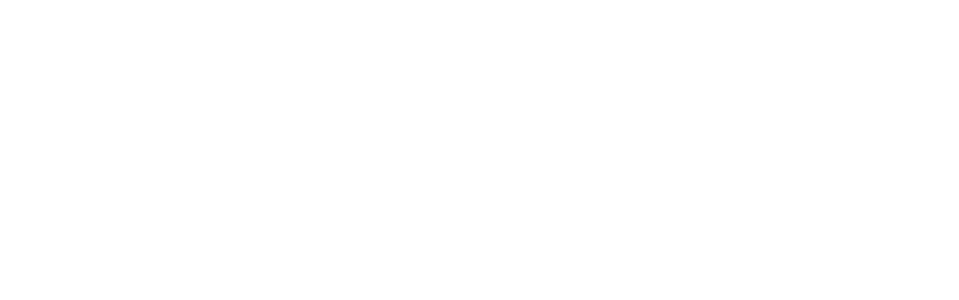
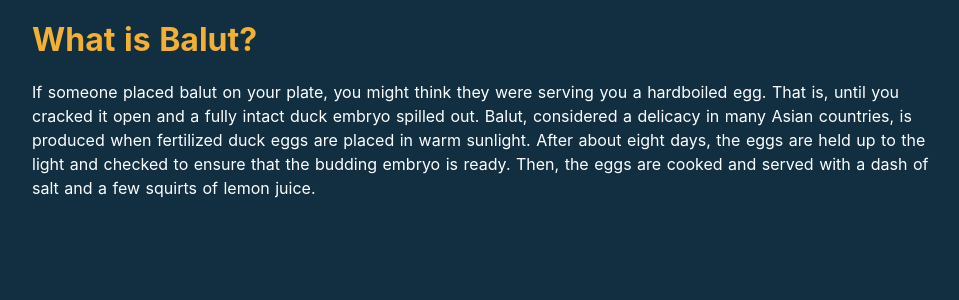
Before and after one commit to renanlimabl/nuxtjs-firstproject, a Nuxt app: page /post in a window 1280 px wide. Before the commit this address had no page. Shown: the top 300 px of the page, without its empty margins (158-1117 px from the left). Built offline with nearby package versions, Linux system fonts and the light colour scheme.

Commit message:
add globalstyle and sass loader

```diff
--- a/layouts/default.vue
+++ b/layouts/default.vue
@@ -5,17 +5,16 @@
 </template>
 
 <style>
+:root {
+    --navy: #112F41;
+    --teal: #068587;
+    --teal-light: #4FB99F;
+    --yellow: #F2B134;
+    --main-bg-color: coral;
+  }
   html {
-  font-family:
-    'Source Sans Pro',
-    -apple-system,
-    BlinkMacSystemFont,
-    'Segoe UI',
-    Roboto,
-    'Helvetica Neue',
-    Arial,
-    sans-serif;
-  font-size: 16px;
+    font-family: 'Source Sans Pro', -apple-system, BlinkMacSystemFont, 'Segoe UI',
+    Roboto, 'Helvetica Neue', Arial, sans-serif;
     word-spacing: 1px;
     -ms-text-size-adjust: 100%;
     -webkit-text-size-adjust: 100%;
@@ -23,14 +22,47 @@ html {
     -webkit-font-smoothing: antialiased;
     box-sizing: border-box;
   }
-
   *,
-*::before,
-*::after {
+  *:before,
+  *:after {
     box-sizing: border-box;
     margin: 0;
   }
-
+  body {
+    padding: 1rem;
+    background: var(--navy);
+    color: white;
+  }
+  a {
+    color: var(--teal-light);
+    text-decoration: none;
+    transition: all 0.3s ease;
+  }
+  a:hover {
+    color: var(--teal);
+  }
+  .container {
+    margin: 0 auto;
+    max-width: 900px;
+  }
+  .text-xs {
+    font-size: 1.2rem;
+  }
+  .text-sm {
+    font-size: 1.4rem;
+  }
+  .text-base {
+    font-size: 1.6rem;
+  }
+  .text-lg {
+    font-size: 1.8rem;
+  }
+  .text-xl {
+    font-size: 2rem;
+  }
+  h1,h2,h3,h4 {
+    color: var(--yellow);
+  }
 .button--green {
   display: inline-block;
   border-radius: 4px;
@@ -39,12 +71,10 @@ html {
   text-decoration: none;
   padding: 10px 30px;
 }
-
 .button--green:hover {
   color: #fff;
   background-color: #3b8070;
 }
-
 .button--grey {
   display: inline-block;
   border-radius: 4px;
@@ -54,7 +84,6 @@ html {
   padding: 10px 30px;
   margin-left: 15px;
 }
-
 .button--grey:hover {
   color: #fff;
   background-color: #35495e;
--- a/package.json
+++ b/package.json
@@ -20,6 +20,9 @@
     "babel-eslint": "^10.1.0",
     "eslint": "^7.18.0",
     "eslint-plugin-nuxt": "^2.0.0",
-    "eslint-plugin-vue": "^7.5.0"
+    "eslint-plugin-vue": "^7.5.0",
+    "fibers": "^5.0.0",
+    "sass": "^1.32.7",
+    "sass-loader": "10"
   }
 }
--- /dev/null
+++ b/pages/post.vue
@@ -0,0 +1,38 @@
+<template>
+  <div class="container">
+    <article>
+      <h1 class="title">
+        What is Balut?
+      </h1>
+      <p>If someone placed balut on your plate, you might think they were serving you a hardboiled egg. That is, until you cracked it open and a fully intact duck embryo spilled out. Balut, considered a delicacy in many Asian countries, is produced when fertilized duck eggs are placed in warm sunlight. After about eight days, the eggs are held up to the light and checked to ensure that the budding embryo is ready. Then, the eggs are cooked and served with a dash of salt and a few squirts of lemon juice.</p>
+      <p />
+    </article>
+  </div>
+</template>
+
+<script>
+export default {
+
+}
+</script>
+
+<style lang="scss" scoped>
+  .container {
+    display: flex;
+    justify-content: space-between;
+    line-height: 1.5;
+
+    article * {
+      margin-bottom: 1rem;
+    }
+  }
+
+  aside {
+    min-width: 280px;
+    max-width: 280px;
+    padding-left: 2rem;
+  }
+  .title {
+    font-size: 2rem;
+  }
+</style>
```
Also changed, not shown: 1 other file (tests, documents, lock files or other folders). Lines whose indentation alone changed are shown as unchanged.
